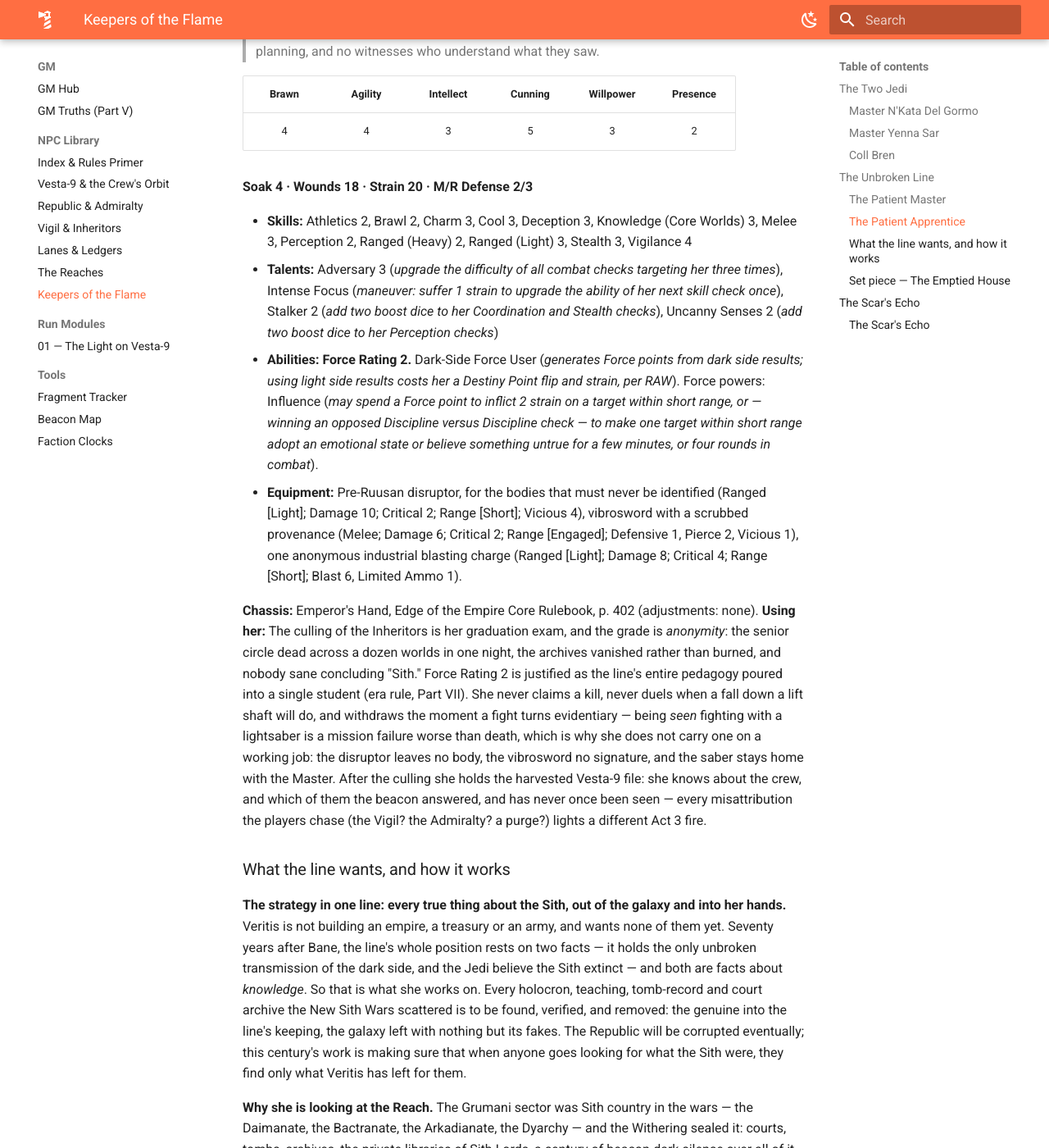
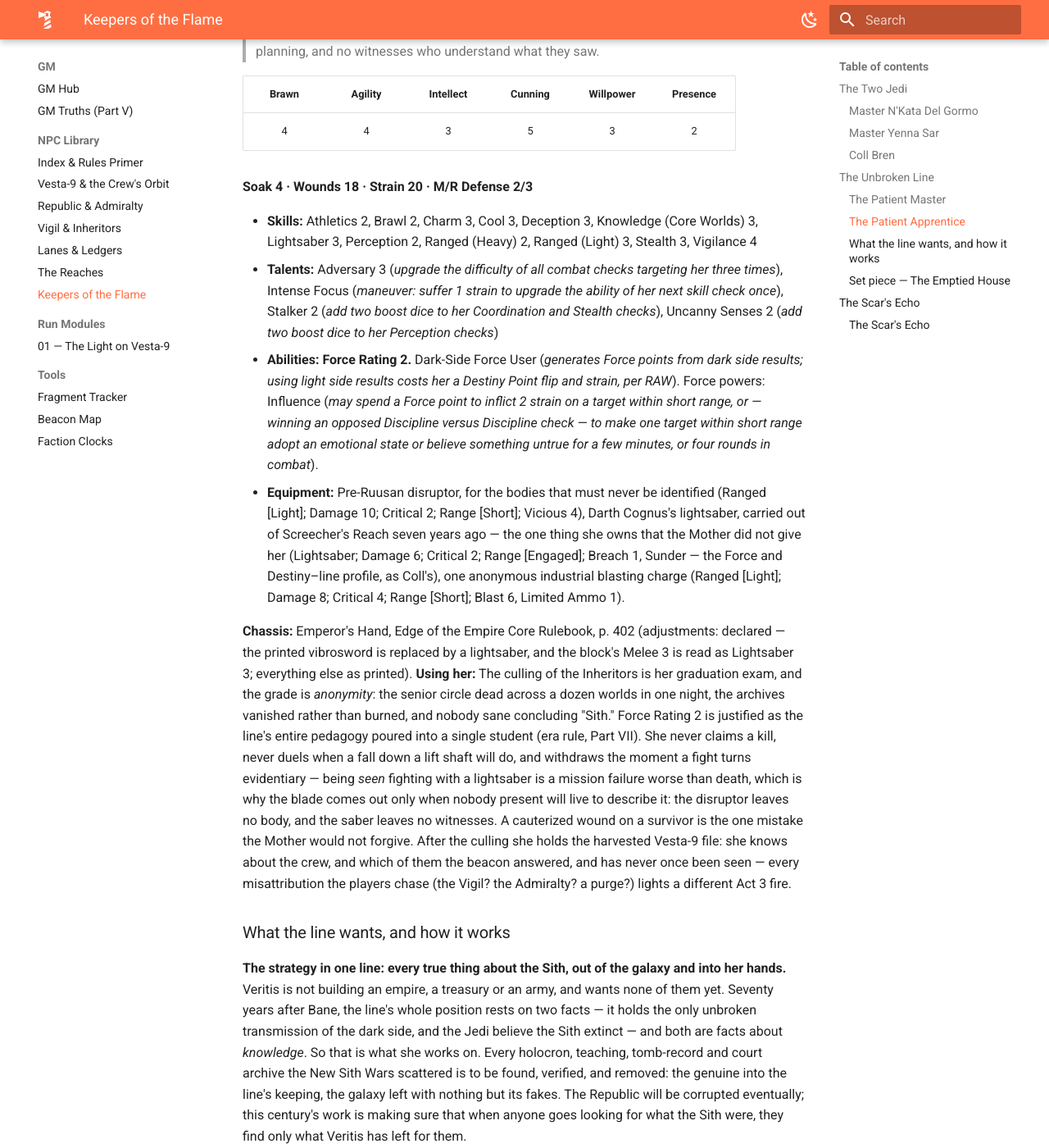
Before and after one commit to iandoriath/ember-age, an MkDocs documentation site: the page built from docs/gm/npcs/keepers.md, in a window 1280 px wide and 1400 px high, scrolled down 5958 px. Shown: the whole window at 82% size. Built offline with MkDocs 1.6.1 and Material for MkDocs 9.7.7, drawn with Linux system fonts in a browser that asks for light colours; some of the changed text lies outside the part shown.

Commit message:
Keepers of the Flame: the Patient Apprentice carries Cognus's lightsaber (declared adjustment: vibrosword -> lightsaber, Melee -> Lightsaber)
Co-Authored-By: Claude Fable 5 <noreply@anthropic.com>

```diff
--- a/docs/gm/npcs/keepers.md
+++ b/docs/gm/npcs/keepers.md
@@ -70,7 +70,7 @@ The second fork of Dial 1, resolved: the Order is alive on Coruscant and absent
 Dial 1, statted. Bane, then Zannah, then Cognus — and the record goes silent, because the line got better at silence. Cognus's recorded apprentice, Darth Millennial, rejected the Rule of Two and walked out on *her* to found the Dark Force cult on Dromund Kaas; Legends names no loyal heir after him, so the Master who actually inherited collides with nothing published. Here that Master is **Darth Veritis** — bent from *veritas*; you hear *verify*, *verity* — and the apprentice, whose name nobody outside the line has ever heard spoken, is **Darth Mendac** — bent from *mendax*, the liar; you hear *mendacious*. The Master takes the truth; the apprentice leaves the lie. Third succession from Bane: young as Sith dynasties go, consolidating, and in no hurry, which is precisely why patience costs them nothing. Their goals and machinations, and the one set piece that shows their work, follow the two stat blocks.
 
 !!! note "Easter egg — Screecher's Reach"
-    These two are the Mother and Daal from *Screecher's Reach* (Star Wars: Visions, volume 2), read the Ember Age way. The record says the line went silent after Cognus; what happened is that her apprentice drove her mad, entombed her alive in the cave the locals came to call Screecher's Reach, and declared herself Dark Lord — **Darth Veritis**, the Mother. The screecher was Cognus: a century-old Sith Master, blind and wailing in the dark, and the test Veritis set every candidate she brought to that world was to go into the cave and come back out. None did — until a workhouse girl native to the planet, whom the Mother sensed while testing someone else's children, went in with her friends and killed the thing in the dark. That was **Daal**, about seven years before session one; she is **Darth Mendac** now, twenty or so, and the only apprentice the Mother ever took who was not hand-picked. Cognus died at the hands of a child with no training, which is the kind of truth Veritis would scrub from any archive but her own. If you want the cave on the chart, a dead principality spur fits a workhouse world — Gazzari or Chelloa — and the tomb is then one more Sith vault in the Reach that the Scrub has already visited.
+    These two are the Mother and Daal from *Screecher's Reach* (Star Wars: Visions, volume 2), read the Ember Age way. The record says the line went silent after Cognus; what happened is that her apprentice drove her mad, entombed her alive in the cave the locals came to call Screecher's Reach, and declared herself Dark Lord — **Darth Veritis**, the Mother. The screecher was Cognus: a century-old Sith Master, blind and wailing in the dark, and the test Veritis set every candidate she brought to that world was to go into the cave and come back out. None did — until a workhouse girl native to the planet, whom the Mother sensed while testing someone else's children, went in with her friends, killed the thing in the dark, and walked out carrying its lightsaber. That was **Daal**, about seven years before session one; she is **Darth Mendac** now, twenty or so, and the only apprentice the Mother ever took who was not hand-picked. Cognus died at the hands of a child with no training, which is the kind of truth Veritis would scrub from any archive but her own. If you want the cave on the chart, a dead principality spur fits a workhouse world — Gazzari or Chelloa — and the tomb is then one more Sith vault in the Reach that the Scrub has already visited.
 
 ### The Patient Master
 *Nemesis — the Sith line (Dial 1) — Darth Veritis; stats for completeness only*
@@ -104,13 +104,13 @@ Dial 1, statted. Bane, then Zannah, then Cognus — and the record goes silent,
 
 **Soak 4 · Wounds 18 · Strain 20 · M/R Defense 2/3**
 
-- **Skills:** Athletics 2, Brawl 2, Charm 3, Cool 3, Deception 3, Knowledge (Core Worlds) 3, Melee 3, Perception 2, Ranged (Heavy) 2, Ranged (Light) 3, Stealth 3, Vigilance 4
+- **Skills:** Athletics 2, Brawl 2, Charm 3, Cool 3, Deception 3, Knowledge (Core Worlds) 3, Lightsaber 3, Perception 2, Ranged (Heavy) 2, Ranged (Light) 3, Stealth 3, Vigilance 4
 - **Talents:** Adversary 3 (*upgrade the difficulty of all combat checks targeting her three times*), Intense Focus (*maneuver: suffer 1 strain to upgrade the ability of her next skill check once*), Stalker 2 (*add two boost dice to her Coordination and Stealth checks*), Uncanny Senses 2 (*add two boost dice to her Perception checks*)
 - **Abilities:** **Force Rating 2.** Dark-Side Force User (*generates Force points from dark side results; using light side results costs her a Destiny Point flip and strain, per RAW*). Force powers: Influence (*may spend a Force point to inflict 2 strain on a target within short range, or — winning an opposed Discipline versus Discipline check — to make one target within short range adopt an emotional state or believe something untrue for a few minutes, or four rounds in combat*).
-- **Equipment:** Pre-Ruusan disruptor, for the bodies that must never be identified (Ranged [Light]; Damage 10; Critical 2; Range [Short]; Vicious 4), vibrosword with a scrubbed provenance (Melee; Damage 6; Critical 2; Range [Engaged]; Defensive 1, Pierce 2, Vicious 1), one anonymous industrial blasting charge (Ranged [Light]; Damage 8; Critical 4; Range [Short]; Blast 6, Limited Ammo 1).
+- **Equipment:** Pre-Ruusan disruptor, for the bodies that must never be identified (Ranged [Light]; Damage 10; Critical 2; Range [Short]; Vicious 4), Darth Cognus's lightsaber, carried out of Screecher's Reach seven years ago — the one thing she owns that the Mother did not give her (Lightsaber; Damage 6; Critical 2; Range [Engaged]; Breach 1, Sunder — the Force and Destiny–line profile, as Coll's), one anonymous industrial blasting charge (Ranged [Light]; Damage 8; Critical 4; Range [Short]; Blast 6, Limited Ammo 1).
 
-**Chassis:** Emperor's Hand, Edge of the Empire Core Rulebook, p. 402 (adjustments: none).
-**Using her:** The culling of the Inheritors is her graduation exam, and the grade is *anonymity*: the senior circle dead across a dozen worlds in one night, the archives vanished rather than burned, and nobody sane concluding "Sith." Force Rating 2 is justified as the line's entire pedagogy poured into a single student (era rule, Part VII). She never claims a kill, never duels when a fall down a lift shaft will do, and withdraws the moment a fight turns evidentiary — being *seen* fighting with a lightsaber is a mission failure worse than death, which is why she does not carry one on a working job: the disruptor leaves no body, the vibrosword no signature, and the saber stays home with the Master. After the culling she holds the harvested Vesta-9 file: she knows about the crew, and which of them the beacon answered, and has never once been seen — every misattribution the players chase (the Vigil? the Admiralty? a purge?) lights a different Act 3 fire.
+**Chassis:** Emperor's Hand, Edge of the Empire Core Rulebook, p. 402 (adjustments: declared — the printed vibrosword is replaced by a lightsaber, and the block's Melee 3 is read as Lightsaber 3; everything else as printed).
+**Using her:** The culling of the Inheritors is her graduation exam, and the grade is *anonymity*: the senior circle dead across a dozen worlds in one night, the archives vanished rather than burned, and nobody sane concluding "Sith." Force Rating 2 is justified as the line's entire pedagogy poured into a single student (era rule, Part VII). She never claims a kill, never duels when a fall down a lift shaft will do, and withdraws the moment a fight turns evidentiary — being *seen* fighting with a lightsaber is a mission failure worse than death, which is why the blade comes out only when nobody present will live to describe it: the disruptor leaves no body, and the saber leaves no witnesses. A cauterized wound on a survivor is the one mistake the Mother would not forgive. After the culling she holds the harvested Vesta-9 file: she knows about the crew, and which of them the beacon answered, and has never once been seen — every misattribution the players chase (the Vigil? the Admiralty? a purge?) lights a different Act 3 fire.
 
 ### What the line wants, and how it works
 
```
Also changed, not shown: gm-screen.artifact.html (+1 -1 lines), gm-screen.html (+1 -1 lines).
